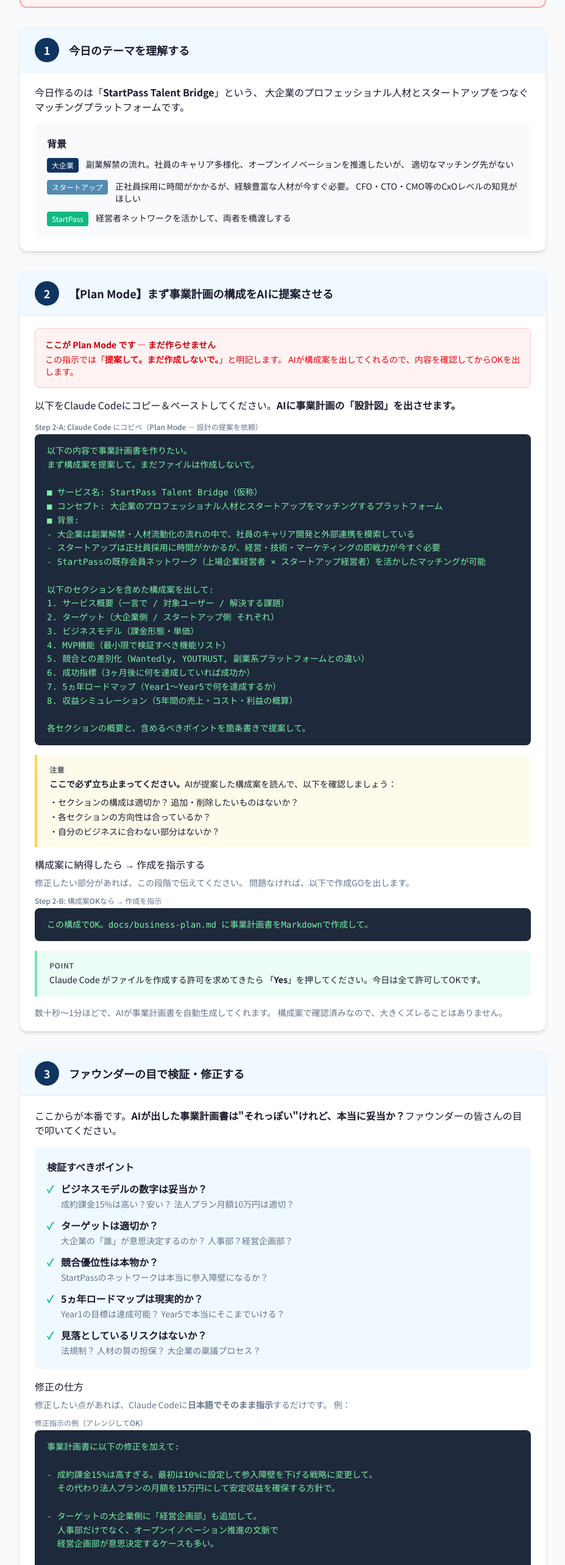
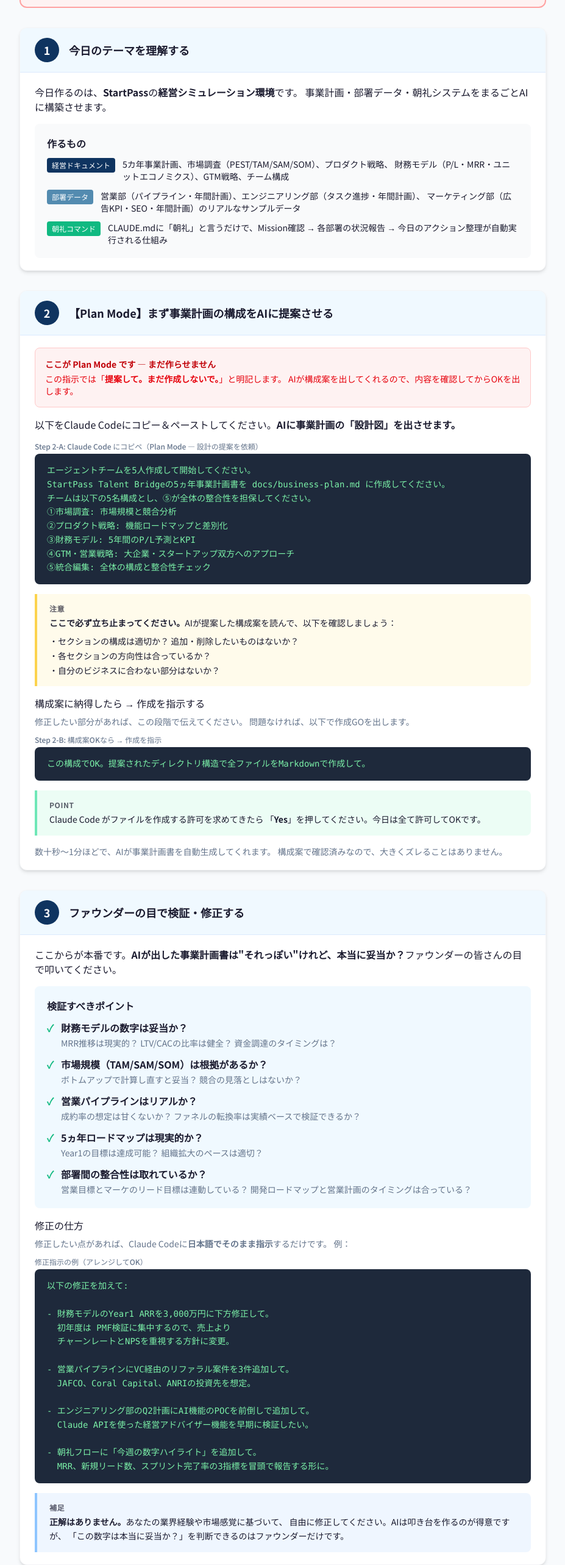
Before and after one commit to tsubasagit/startpass-claude-code-workshop, a Next.js app: page /startpass-claude-code-workshop/business-plan in a window 1280 px wide. Shown: the part 1097-3663 px from the top of the page at 61% size, without its empty margins (176-1103 px from the left). Built offline with nearby package versions, Linux system fonts and the light colour scheme.

Commit message:
Update business-plan page: エージェントチーム5人構成のプロンプトに変更
Co-Authored-By: Claude Opus 4.6 <noreply@anthropic.com>

```diff
--- a/src/app/business-plan/page.tsx
+++ b/src/app/business-plan/page.tsx
@@ -101,37 +101,39 @@ export default function BusinessPlanPage() {
         {/* Step 1 */}
         <StepCard number={1} title="今日のテーマを理解する">
           <p>
-            今日作るのは「<strong>StartPass Talent Bridge</strong>」という、
-            大企業のプロフェッショナル人材とスタートアップをつなぐマッチングプラットフォームです。
+            今日作るのは、<strong>StartPass</strong>の
+            <strong>経営シミュレーション環境</strong>です。
+            事業計画・部署データ・朝礼システムをまるごとAIに構築させます。
           </p>
 
           <div className="bg-gray-50 rounded-lg p-5 mt-4">
-            <h4 className="font-bold mb-3">背景</h4>
+            <h4 className="font-bold mb-3">作るもの</h4>
             <div className="space-y-3 text-sm">
               <div className="flex items-start gap-3">
                 <span className="flex-shrink-0 bg-primary text-white text-xs px-2 py-1 rounded">
-                  大企業
+                  経営ドキュメント
                 </span>
                 <span>
-                  副業解禁の流れ。社員のキャリア多様化、オープンイノベーションを推進したいが、
-                  適切なマッチング先がない
+                  5カ年事業計画、市場調査（PEST/TAM/SAM/SOM）、プロダクト戦略、
+                  財務モデル（P/L・MRR・ユニットエコノミクス）、GTM戦略、チーム構成
                 </span>
               </div>
               <div className="flex items-start gap-3">
                 <span className="flex-shrink-0 bg-accent text-white text-xs px-2 py-1 rounded">
-                  スタートアップ
+                  部署データ
                 </span>
                 <span>
-                  正社員採用に時間がかかるが、経験豊富な人材が今すぐ必要。
-                  CFO・CTO・CMO等のCxOレベルの知見がほしい
+                  営業部（パイプライン・年間計画）、エンジニアリング部（タスク進捗・年間計画）、
+                  マーケティング部（広告KPI・SEO・年間計画）のリアルなサンプルデータ
                 </span>
               </div>
               <div className="flex items-start gap-3">
                 <span className="flex-shrink-0 bg-success text-white text-xs px-2 py-1 rounded">
-                  StartPass
+                  朝礼コマンド
                 </span>
                 <span>
-                  経営者ネットワークを活かして、両者を橋渡しする
+                  CLAUDE.mdに「朝礼」と言うだけで、Mission確認
+                  → 各部署の状況報告 → 今日のアクション整理が自動実行される仕組み
                 </span>
               </div>
             </div>
@@ -156,27 +158,14 @@ export default function BusinessPlanPage() {
           </p>
 
           <CodeBlock label="Step 2-A: Claude Code にコピペ（Plan Mode — 設計の提案を依頼）">
-            {`以下の内容で事業計画書を作りたい。
-まず構成案を提案して。まだファイルは作成しないで。
-
-■ サービス名: StartPass Talent Bridge（仮称）
-■ コンセプト: 大企業のプロフェッショナル人材とスタートアップをマッチングするプラットフォーム
-■ 背景:
-- 大企業は副業解禁・人材流動化の流れの中で、社員のキャリア開発と外部連携を模索している
-- スタートアップは正社員採用に時間がかかるが、経営・技術・マーケティングの即戦力が今すぐ必要
-- StartPassの既存会員ネットワーク（上場企業経営者 × スタートアップ経営者）を活かしたマッチングが可能
-
-以下のセクションを含めた構成案を出して:
-1. サービス概要（一言で / 対象ユーザー / 解決する課題）
-2. ターゲット（大企業側 / スタートアップ側 それぞれ）
-3. ビジネスモデル（課金形態・単価）
-4. MVP機能（最小限で検証すべき機能リスト）
-5. 競合との差別化（Wantedly, YOUTRUST, 副業系プラットフォームとの違い）
-6. 成功指標（3ヶ月後に何を達成していれば成功か）
-7. 5ヵ年ロードマップ（Year1〜Year5で何を達成するか）
-8. 収益シミュレーション（5年間の売上・コスト・利益の概算）
-
-各セクションの概要と、含めるべきポイントを箇条書きで提案して。`}
+            {`エージェントチームを5人作成して開始してください。
+StartPass Talent Bridgeの5ヵ年事業計画書を docs/business-plan.md に作成してください。
+チームは以下の5名構成とし、⑤が全体の整合性を担保してください。
+①市場調査: 市場規模と競合分析
+②プロダクト戦略: 機能ロードマップと差別化
+③財務モデル: 5年間のP/L予測とKPI
+④GTM・営業戦略: 大企業・スタートアップ双方へのアプローチ
+⑤統合編集: 全体の構成と整合性チェック`}
           </CodeBlock>
 
           <TipBox type="warning">
@@ -200,7 +189,7 @@ export default function BusinessPlanPage() {
           </p>
 
           <CodeBlock label="Step 2-B: 構成案OKなら → 作成を指示">
-            {`この構成でOK。docs/business-plan.md に事業計画書をMarkdownで作成して。`}
+            {`この構成でOK。提案されたディレクトリ構造で全ファイルをMarkdownで作成して。`}
           </CodeBlock>
 
           <TipBox>
@@ -229,30 +218,30 @@ export default function BusinessPlanPage() {
               <li className="flex items-start gap-3">
                 <span className="text-success font-bold">&#10003;</span>
                 <span>
-                  <strong>ビジネスモデルの数字は妥当か？</strong>
+                  <strong>財務モデルの数字は妥当か？</strong>
                   <br />
                   <span className="text-sm text-text-secondary">
-                    成約課金15%は高い？安い？ 法人プラン月額10万円は適切？
+                    MRR推移は現実的？ LTV/CACの比率は健全？ 資金調達のタイミングは？
                   </span>
                 </span>
               </li>
               <li className="flex items-start gap-3">
                 <span className="text-success font-bold">&#10003;</span>
                 <span>
-                  <strong>ターゲットは適切か？</strong>
+                  <strong>市場規模（TAM/SAM/SOM）は根拠があるか？</strong>
                   <br />
                   <span className="text-sm text-text-secondary">
-                    大企業の「誰」が意思決定するのか？ 人事部？経営企画部？
+                    ボトムアップで計算し直すと妥当？ 競合の見落としはないか？
                   </span>
                 </span>
               </li>
               <li className="flex items-start gap-3">
                 <span className="text-success font-bold">&#10003;</span>
                 <span>
-                  <strong>競合優位性は本物か？</strong>
+                  <strong>営業パイプラインはリアルか？</strong>
                   <br />
                   <span className="text-sm text-text-secondary">
-                    StartPassのネットワークは本当に参入障壁になるか？
+                    成約率の想定は甘くないか？ ファネルの転換率は実績ベースで検証できるか？
                   </span>
                 </span>
               </li>
@@ -262,17 +251,17 @@ export default function BusinessPlanPage() {
                   <strong>5ヵ年ロードマップは現実的か？</strong>
                   <br />
                   <span className="text-sm text-text-secondary">
-                    Year1の目標は達成可能？ Year5で本当にそこまでいける？
+                    Year1の目標は達成可能？ 組織拡大のペースは適切？
                   </span>
                 </span>
               </li>
               <li className="flex items-start gap-3">
                 <span className="text-success font-bold">&#10003;</span>
                 <span>
-                  <strong>見落としているリスクはないか？</strong>
+                  <strong>部署間の整合性は取れているか？</strong>
                   <br />
                   <span className="text-sm text-text-secondary">
-                    法規制？ 人材の質の担保？ 大企業の稟議プロセス？
+                    営業目標とマーケのリード目標は連動している？ 開発ロードマップと営業計画のタイミングは合っている？
                   </span>
                 </span>
               </li>
@@ -286,17 +275,20 @@ export default function BusinessPlanPage() {
               例：
             </p>
             <CodeBlock label="修正指示の例（アレンジしてOK）">
-              {`事業計画書に以下の修正を加えて:
+              {`以下の修正を加えて:
 
-- 成約課金15%は高すぎる。最初は10%に設定して参入障壁を下げる戦略に変更して。
-  その代わり法人プランの月額を15万円にして安定収益を確保する方針で。
+- 財務モデルのYear1 ARRを3,000万円に下方修正して。
+  初年度は PMF検証に集中するので、売上より
+  チャーンレートとNPSを重視する方針に変更。
 
-- ターゲットの大企業側に「経営企画部」も追加して。
-  人事部だけでなく、オープンイノベーション推進の文脈で
-  経営企画部が意思決定するケースも多い。
+- 営業パイプラインにVC経由のリファラル案件を3件追加して。
+  JAFCO、Coral Capital、ANRIの投資先を想定。
 
-- 5ヵ年ロードマップのYear3に「地方展開」を追加して。
-  大阪・福岡にも拠点を広げる計画にして。`}
+- エンジニアリング部のQ2計画にAI機能のPOCを前倒しで追加して。
+  Claude APIを使った経営アドバイザー機能を早期に検証したい。
+
+- 朝礼フローに「今週の数字ハイライト」を追加して。
+  MRR、新規リード数、スプリント完了率の3指標を冒頭で報告する形に。`}
             </CodeBlock>
           </div>
 
```
